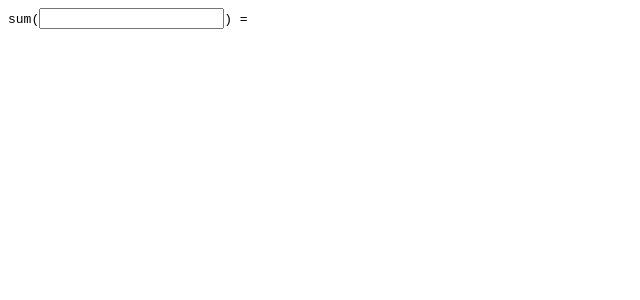
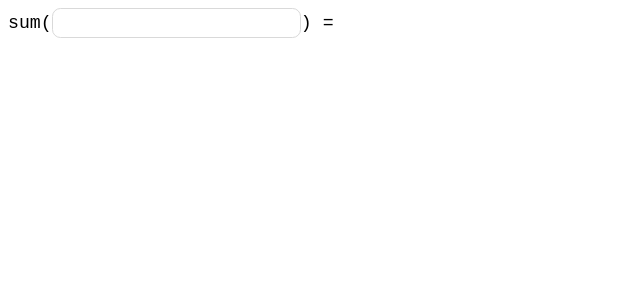
Before and after one commit to radekstepan/graphql-playground, a React app: page / in a window 1280 px wide. Shown: the top 300 px of the page, without its empty margins (0-640 px from the left). Built offline with nearby package versions, Linux system fonts and the light colour scheme; the HTML template or start-up script is replaced by a standard one.

Commit message:
feat: in style

```diff
--- a/package.json
+++ b/package.json
@@ -12,6 +12,7 @@
   },
   "devDependencies": {
     "@apollo/client": "3.7.1",
+    "@parcel/transformer-less": "2.8.0",
     "@types/node": "^18.11.9",
     "@types/react": "^18.0.25",
     "@types/react-dom": "^18.0.9",
--- a/src/app/Numbers.tsx
+++ b/src/app/Numbers.tsx
@@ -1,6 +1,8 @@
 import React, {useState} from 'react'
 import {useMutation} from '@apollo/client';
 import gql from 'graphql-tag';
+
+const css = (classes: unknown[]) => classes.filter(Boolean).join(' ');
 
 const SAVE_NUMBERS = gql`
   mutation SaveNumbers($input: String!) {
@@ -15,15 +17,18 @@ const SAVE_NUMBERS = gql`
 function Numbers() {
   const [input, setInput] = useState('');
 
-  const [saveNumbers] = useMutation(SAVE_NUMBERS, {
+  const [saveNumbers, {data}] = useMutation(SAVE_NUMBERS, {
     variables: {
       input
     }
   });
 
+  const error = !data?.saveNumbers.length;
+
   return (
     <input
       type="text"
+      className={css(['input', data && error && 'status-error'])}
       value={input}
       onChange={({currentTarget}) => {
         setInput(currentTarget.value);
--- a/src/app/index.tsx
+++ b/src/app/index.tsx
@@ -2,6 +2,7 @@ import * as React from 'react'
 import {createRoot} from 'react-dom/client';
 import {ApolloClient, ApolloProvider, InMemoryCache} from '@apollo/client';
 import App from './App';
+import './styles.less'
 
 const client = new ApolloClient({
   uri: 'http://localhost:4000',
--- /dev/null
+++ b/src/app/styles.less
@@ -0,0 +1,22 @@
+#root {
+  zoom: 1.4;
+}
+
+.input {
+  outline: 0;
+  margin: 0;
+  padding: 2px 4px;
+  border: 1px solid #d9d9d9;
+  border-radius: 6px;
+  transition: all .2s;
+  font-family: monospace;
+
+  &:focus {
+    border-color: #4096ff;
+    box-shadow: 0 0 0 2px rgb(5 145 255 / 10%);
+  }
+
+  &.status-error {
+    border-color: #ff4d4f;
+  }
+}
```
Also changed, not shown: 1 other file (tests, documents, lock files or other folders).
